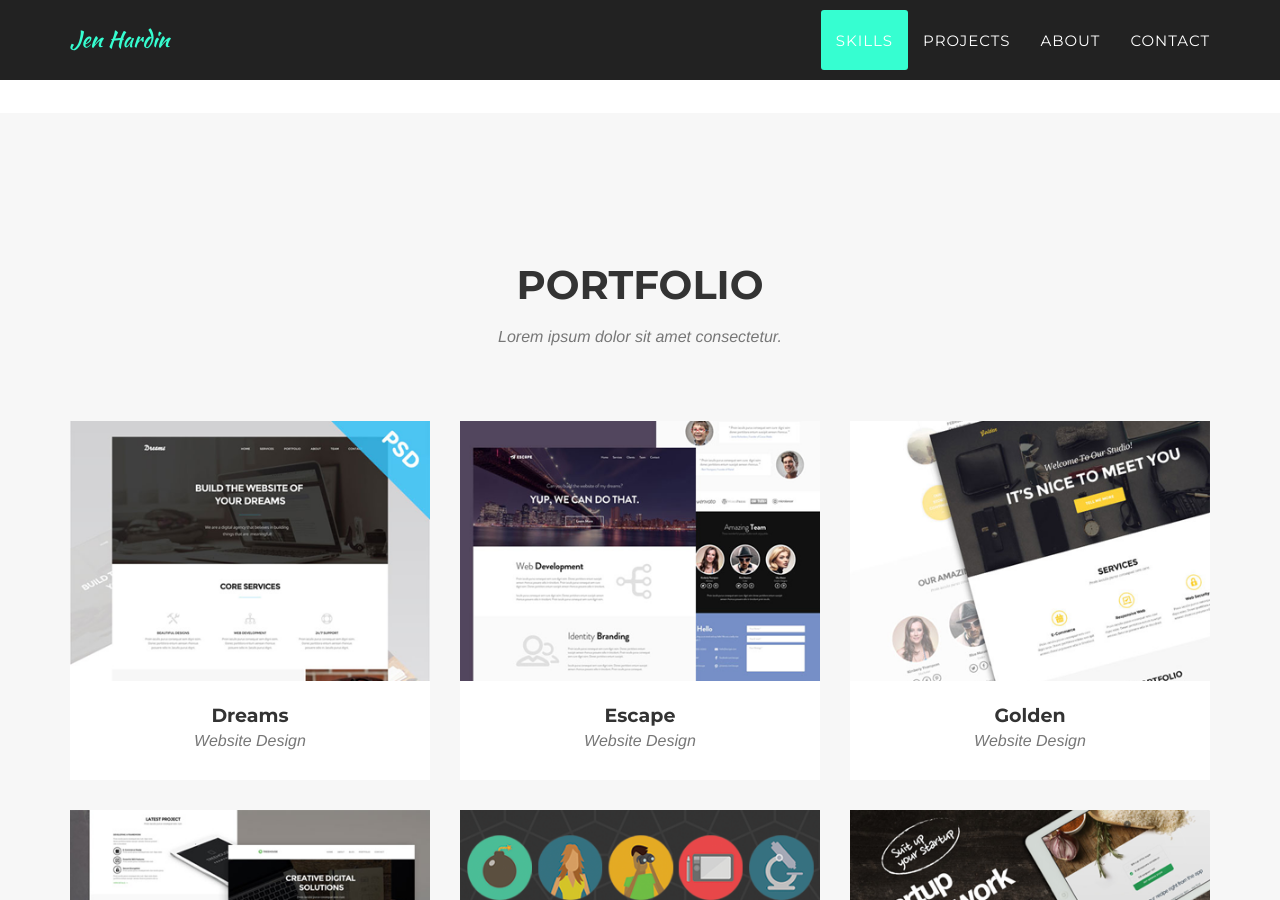
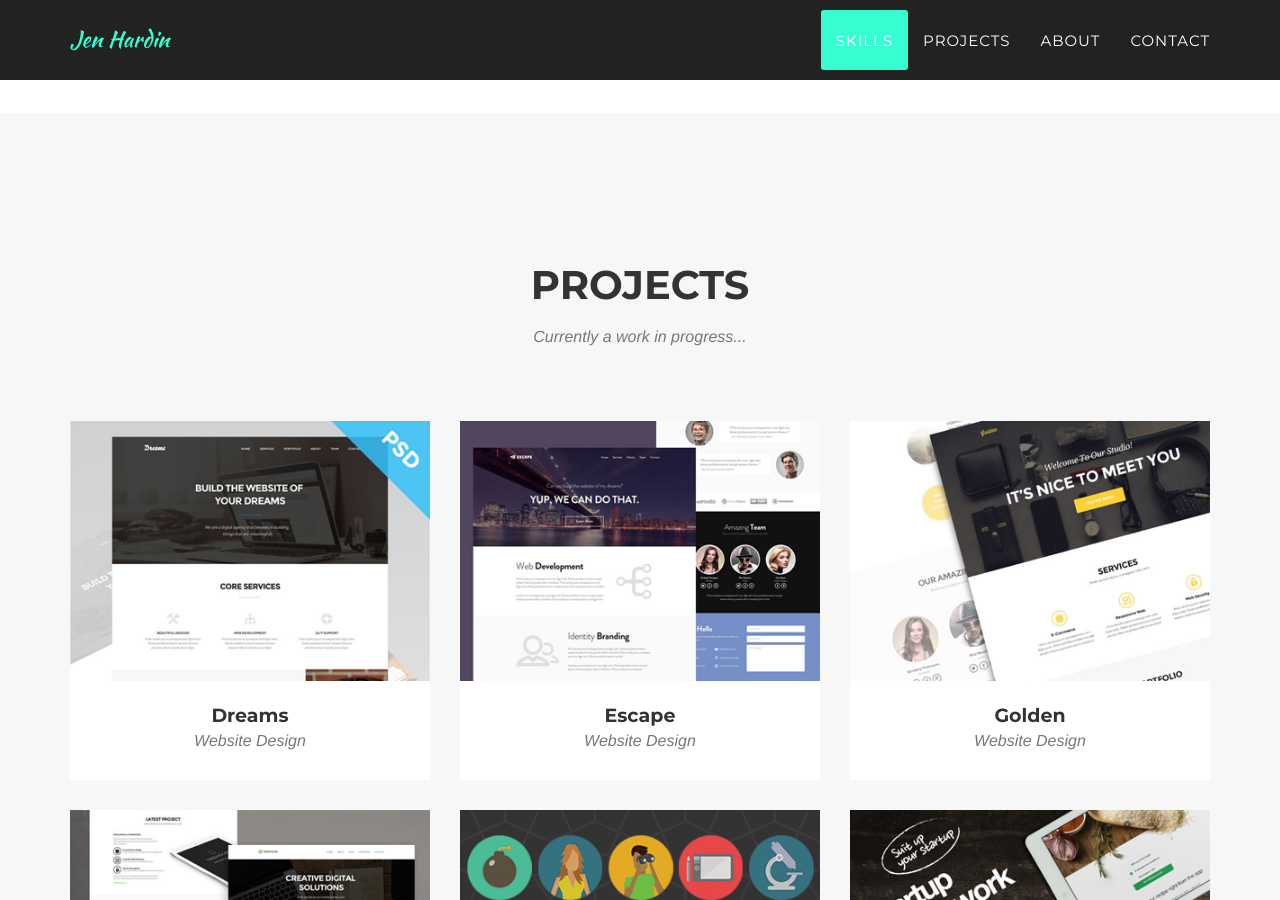
Before and after one commit to jenhardin/jenhardin.github.io, a Jekyll site: the page built from index.html, in a window 1280 px wide and 900 px high, scrolled down 1357 px. Built offline with Jekyll 4.4.1, drawn with Linux system fonts in a browser that asks for light colours; some web fonts are replaced.

Commit message:
Update portfolio_grid.html

```diff
--- a/_includes/portfolio_grid.html
+++ b/_includes/portfolio_grid.html
@@ -3,8 +3,8 @@
         <div class="container">
             <div class="row">
                 <div class="col-lg-12 text-center">
-                    <h2 class="section-heading">Portfolio</h2>
-                    <h3 class="section-subheading text-muted">Lorem ipsum dolor sit amet consectetur.</h3>
+                    <h2 class="section-heading">Projects</h2>
+                    <h3 class="section-subheading text-muted">Currently a work in progress...</h3>
                 </div>
             </div>
             <div class="row">
```
